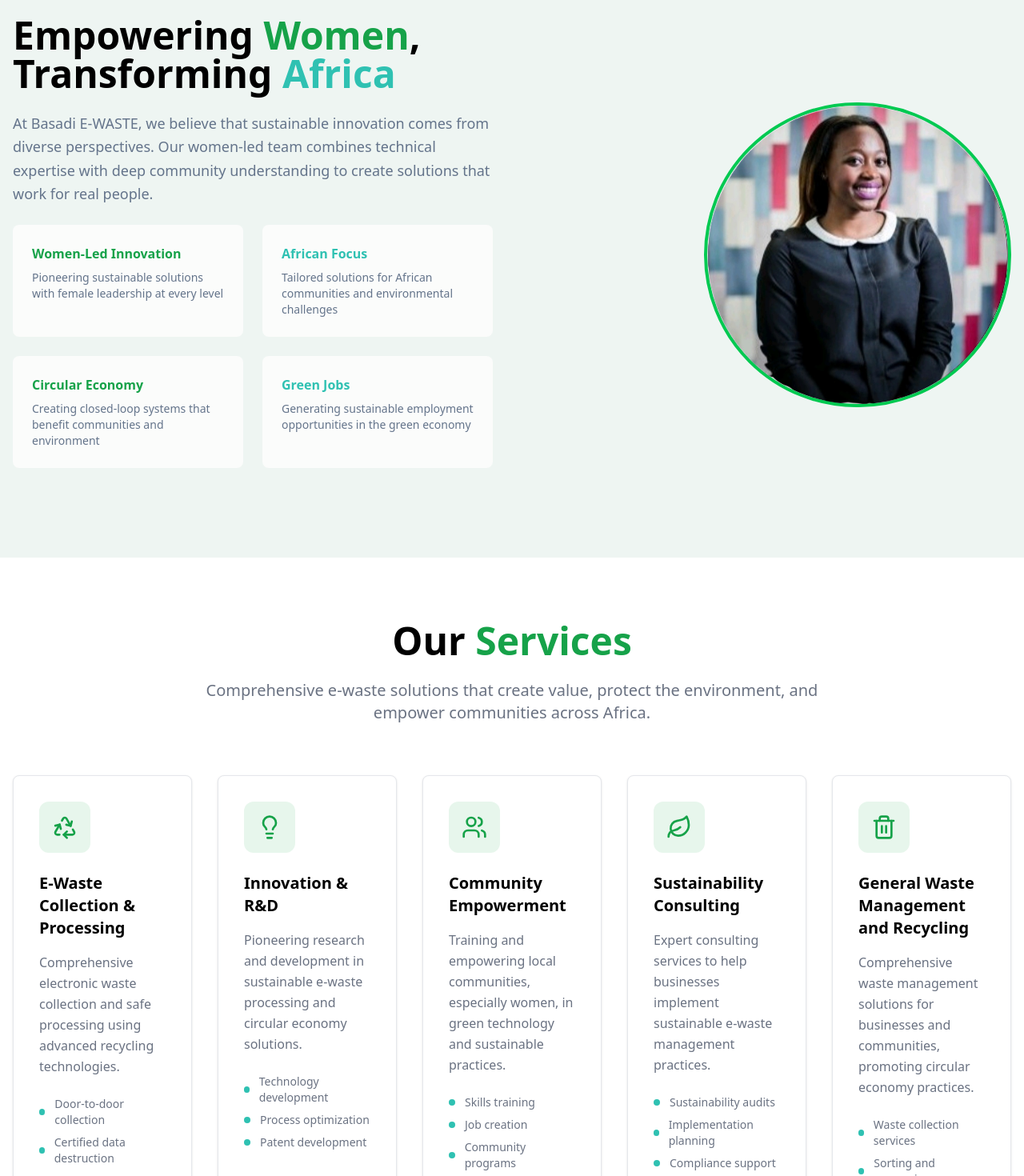
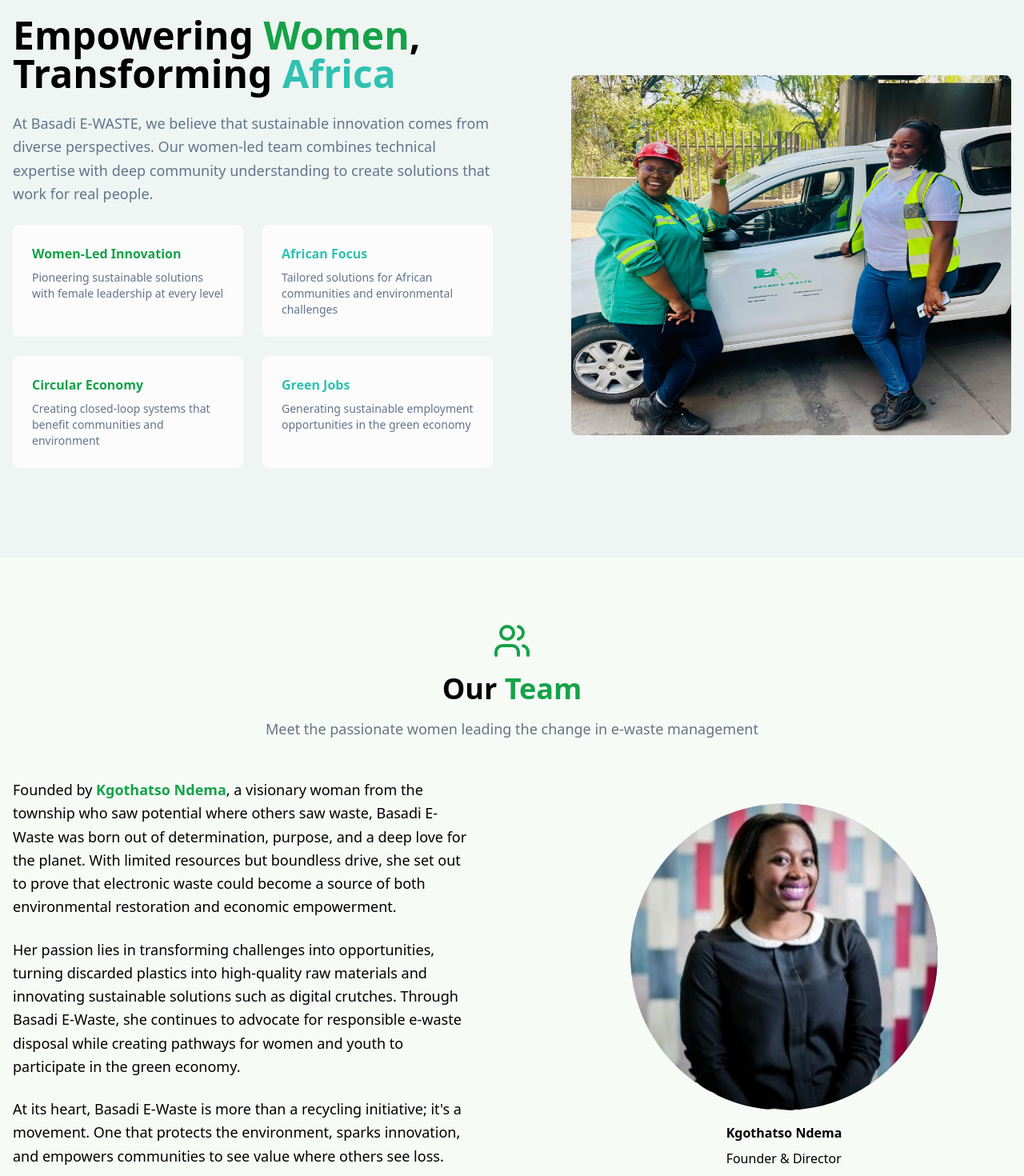
Before and after one commit to ourcodework/Basadi-E-Waste-StandardPackage-, a React (Vite) app: page / in a window 1280 px wide. Shown: the part 860-2330 px from the top of the page at 80% size. Built offline with nearby package versions, Linux system fonts and the light colour scheme.

Commit message:
updated footer social links

```diff
--- a/index.html
+++ b/index.html
@@ -3,7 +3,7 @@
 
 <head>
   <meta charset="UTF-8" />
-  <!-- <link rel="icon" type="image/svg+xml" href="/vite.svg" /> -->
+  <link rel="icon" type="image/svg+xml" href="/src/assets/images/Basadi-E-Waste-Logo.png" />
   <meta name="viewport" content="width=device-width, initial-scale=1.0" />
   <meta title="Basadi E-Waste | Home" />
   <meta description="Recycle your old electronics safely and responsibly with Basadi E-Waste Recycling in South Africa." />
--- a/src/components/AboutSection.jsx
+++ b/src/components/AboutSection.jsx
@@ -1,5 +1,6 @@
 import React from 'react'
-import founderImage from '../assets/images/founder.png'
+// import founderImage from '../assets/images/founder.png'
+import teamImage from '../assets/images/team-collaboration.jpeg'
 
 function AboutSection() {
   return (
@@ -58,9 +59,9 @@ function AboutSection() {
 
           <div className="flex justify-center md:justify-end ">
             <img
-              src={founderImage}
+              src={teamImage}
               alt="Basadi E-WASTE team collaboration"
-              className="w-96 shadow-strong border-4 border-green-500 rounded-full"
+              className="w-[550px] h-[450px] rounded-lg shadow-strong"
             />
           </div>
         </div>
--- a/src/components/ContactSection.jsx
+++ b/src/components/ContactSection.jsx
@@ -44,7 +44,7 @@ function ContactSection() {
                     <h2 className="text-4xl md:text-5xl font-bold text-foreground mb-6">
                         Ready to Make an <span className="text-[#16A249]">Impact</span>?
                     </h2>
-                    <p className="text-xl text-muted-foreground max-w-3xl mx-auto">
+                    <p className="text-xl text-gray-500 max-w-3xl mx-auto">
                         Join us in building a sustainable future. Whether you're a business, community organization,
                         or individual, we'd love to hear from you.
                     </p>
--- a/src/components/NavBar.jsx
+++ b/src/components/NavBar.jsx
@@ -8,6 +8,7 @@ function NavBar() {
   const navItems = [
     {label: "Home", href:"#home"},
     {label: "About", href:"#about"},
+    {label: "Our Team", href:"#ourteam"},
     {label: "Services", href:"#services"},
     {label: "Contact", href:"#contact"}
   ]
@@ -28,6 +29,7 @@ function NavBar() {
           <div className="hidden md:flex items-center space-x-8">
             <a href="#home" className="font-semibold text-foreground hover:text-[#16A249] transition-smooth">Home</a>
             <a href="#about" className="font-semibold text-foreground hover:text-[#16A249] transition-smooth">About</a>
+            <a href="#team" className="font-semibold text-foreground hover:text-[#16A249] transition-smooth">Our Team</a>
             <a href="#services" className="font-semibold text-foreground hover:text-[#16A249] transition-smooth">Services</a>
             <a href="#contact" className="font-semibold text-foreground hover:text-[#16A249] transition-smooth">Contact</a>
           </div>
--- a/src/components/ReviewSection.jsx
+++ b/src/components/ReviewSection.jsx
@@ -18,7 +18,7 @@ function ReviewSection() {
             <div className="container mx-auto px-4">
                 <div className="text-center mb-12">
                     <h2 className="text-4xl font-bold text-foreground mb-4">
-                        What Our Clients Say
+                        What Our <span className='text-[#16A249]'>Clients</span> Say
                     </h2>
                     <p className="text-lg text-gray-500 max-w-2xl mx-auto">
                         Trusted by businesses across Africa for secure and sustainable e-waste solutions
--- a/src/components/TeamSection.jsx
+++ b/src/components/TeamSection.jsx
@@ -1,5 +1,6 @@
 import React from 'react'
 import { Users } from "lucide-react";
+import founderImage from '../assets/images/founder.png'
 
 function TeamSection() {
     const teamMembers = [
@@ -30,13 +31,51 @@ function TeamSection() {
                     <div className="flex justify-center mb-4">
                         <Users className="w-12 h-12 text-[#16A249]" />
                     </div>
+                    <h2 className="text-4xl font-bold text-foreground mb-4">Our <span className='text-[#16A249]'>Team</span></h2>
+                    <p className="text-lg text-gray-500 max-w-2xl mx-auto">
+                        Meet the passionate women leading the change in e-waste management
+                    </p>
+                </div>
+                <div className="grid lg:grid-cols-2 gap-28 items-center">
+                    <div>
+                        <p className="text-lg text-muted-foreground mb-6 leading-relaxed">
+                            Founded by <span className="font-semibold text-[#16A249]">Kgothatso Ndema</span>, a visionary woman from the township who saw potential where others saw waste, Basadi E-Waste was born out of determination, purpose, and a deep love for the planet. With limited resources but boundless drive, she set out to prove that electronic waste could become a source of both environmental restoration and economic empowerment.
+                        </p>
+
+                        <p className="text-lg text-muted-foreground mb-6 leading-relaxed">
+                            Her passion lies in transforming challenges into opportunities, turning discarded plastics into high-quality raw materials and innovating sustainable solutions such as digital crutches. Through Basadi E-Waste, she continues to advocate for responsible e-waste disposal while creating pathways for women and youth to participate in the green economy.
+                        </p>
+
+                        <p className="text-lg text-muted-foreground mb-8 leading-relaxed">
+                            At its heart, Basadi E-Waste is more than a recycling initiative; it's a movement. One that protects the environment, sparks innovation, and empowers communities to see value where others see loss.
+                        </p>
+                    </div>
+
+                    <div className="relative flex justify-center">
+                        <div className='flex flex-col items-center justify-center gap-4'>
+                            <img
+                                src={founderImage}
+                                alt="Kgothatso Ndema, Founder of Basadi E-Waste"
+                                className="rounded-full shadow-strong w-96 h-96 object-cover"
+                            />
+                            <div className='flex flex-col gap-2'>
+                                <h3 className='font-bold'>Kgothatso Ndema</h3>
+                                <p className='font-medium'>Founder & Director</p>
+                            </div>
+                        </div>
+                    </div>
+                </div>
+                {/* <div className="text-center mb-12">
+                    <div className="flex justify-center mb-4">
+                        <Users className="w-12 h-12 text-[#16A249]" />
+                    </div>
                     <h2 className="text-4xl font-bold text-foreground mb-4">Our Team</h2>
                     <p className="text-lg text-gray-500 max-w-2xl mx-auto">
                         Meet the passionate women leading the change in e-waste management
                     </p>
-                </div>
+                </div> */}
 
-                <div className="grid md:grid-cols-2 lg:grid-cols-3 gap-8 max-w-5xl mx-auto">
+                {/* <div className="grid md:grid-cols-2 lg:grid-cols-3 gap-8 max-w-5xl mx-auto">
                     {teamMembers.map((member, index) => (
                         <div
                             key={index}
@@ -62,7 +101,7 @@ function TeamSection() {
                             </div>
                         </div>
                     ))}
-                </div>
+                </div> */}
             </div>
         </section>
     )
--- a/src/pages/Home.jsx
+++ b/src/pages/Home.jsx
@@ -7,6 +7,7 @@ import ReviewSection from '../components/ReviewSection'
 import ContactSection from '../components/ContactSection'
 import Footer from '../components/Footer'
 import FloatingWhatsApp from '../components/FloatingWhatsApp'
+import TeamSection from '../components/TeamSection'
 
 function Home() {
   return (
@@ -14,6 +15,7 @@ function Home() {
       <NavBar />
       <HeroSection />
       <AboutSection />
+      <TeamSection />
       <ServiceSection />
       <ReviewSection />
       <ContactSection />
```
Also changed, not shown: src/components/Footer.jsx (+40 -2 lines), src/assets/images/team-collaboration.jpeg (added).
